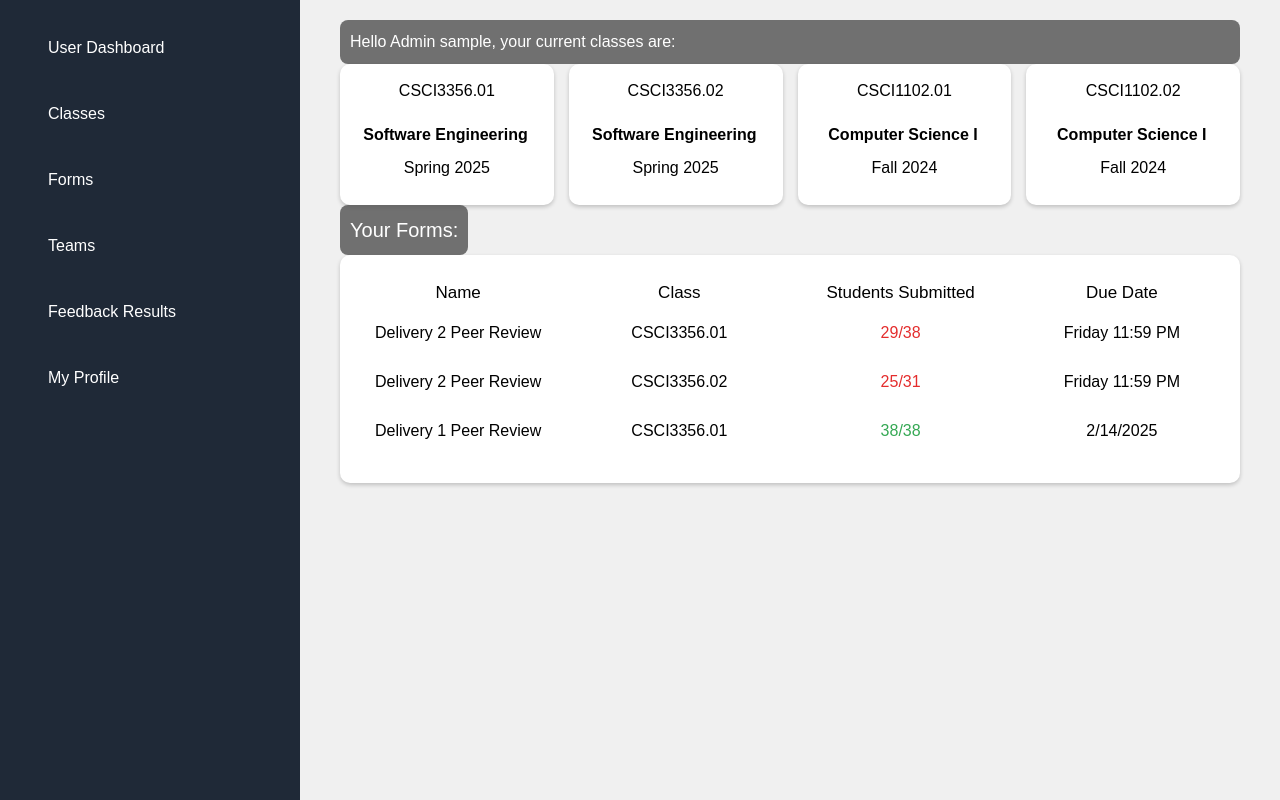
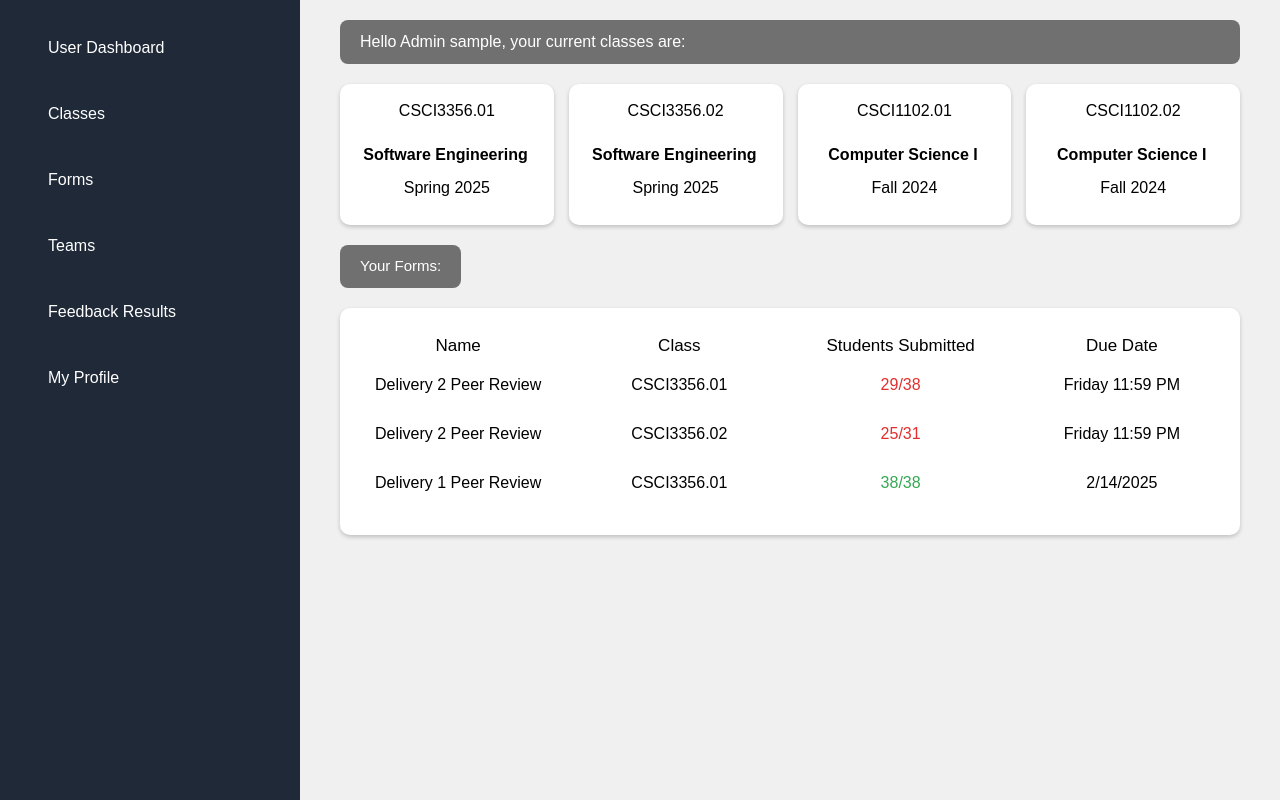
Before and after one commit to varun-singh26/PeerSight, a Django app: template PeerSight/main/templates/main/admin.html in a window 1280 px wide. Run offline with Django 4.2, Linux system fonts and the light colour scheme; the template is opened without the code that fills it: most values are stand-ins (such as "Sample title", 1, 10 or a date in 2020); some libraries are stand-ins or nearby versions.

Commit message:
fixed spacing

```diff
--- a/PeerSight/main/static/main/css/adminDashboardStyles.css
+++ b/PeerSight/main/static/main/css/adminDashboardStyles.css
@@ -13,7 +13,7 @@ h2 {
     text-align: left;
     background-color: rgba(80, 80, 80, 0.8);
     color: white;
-    padding: 10px 10px;
+    padding: 10px 20px;
     border-radius: 8px;
     margin-bottom: 20px;
 }
@@ -22,6 +22,7 @@ h2 {
     display: grid;
     grid-template-columns: repeat(4, 1fr);
     gap: 15px;
+    margin-top: 20px;
 }
 
 .class-card {
@@ -54,6 +55,7 @@ h2 {
 .form-section {
     display: flex;
     gap: 20px;
+    margin-top: 20px;
 }
 
 .form-container {
@@ -64,6 +66,7 @@ h2 {
     padding: 15px;
     border-radius: 10px;
     box-shadow: 0 2px 4px rgba(0,0,0,0.2);
+    margin-top: 20px;
 }
 .forms {
     padding: 10px;
--- a/PeerSight/main/templates/main/admin.html
+++ b/PeerSight/main/templates/main/admin.html
@@ -34,7 +34,7 @@
     </div>
 
     <div class = "form-section">
-        <h2 style = "font-size:20px">Your Forms:</h2>
+        <h2 style = "font-size:15px">Your Forms:</h2>
     </div>
 
     <div class = "form-container">
```
